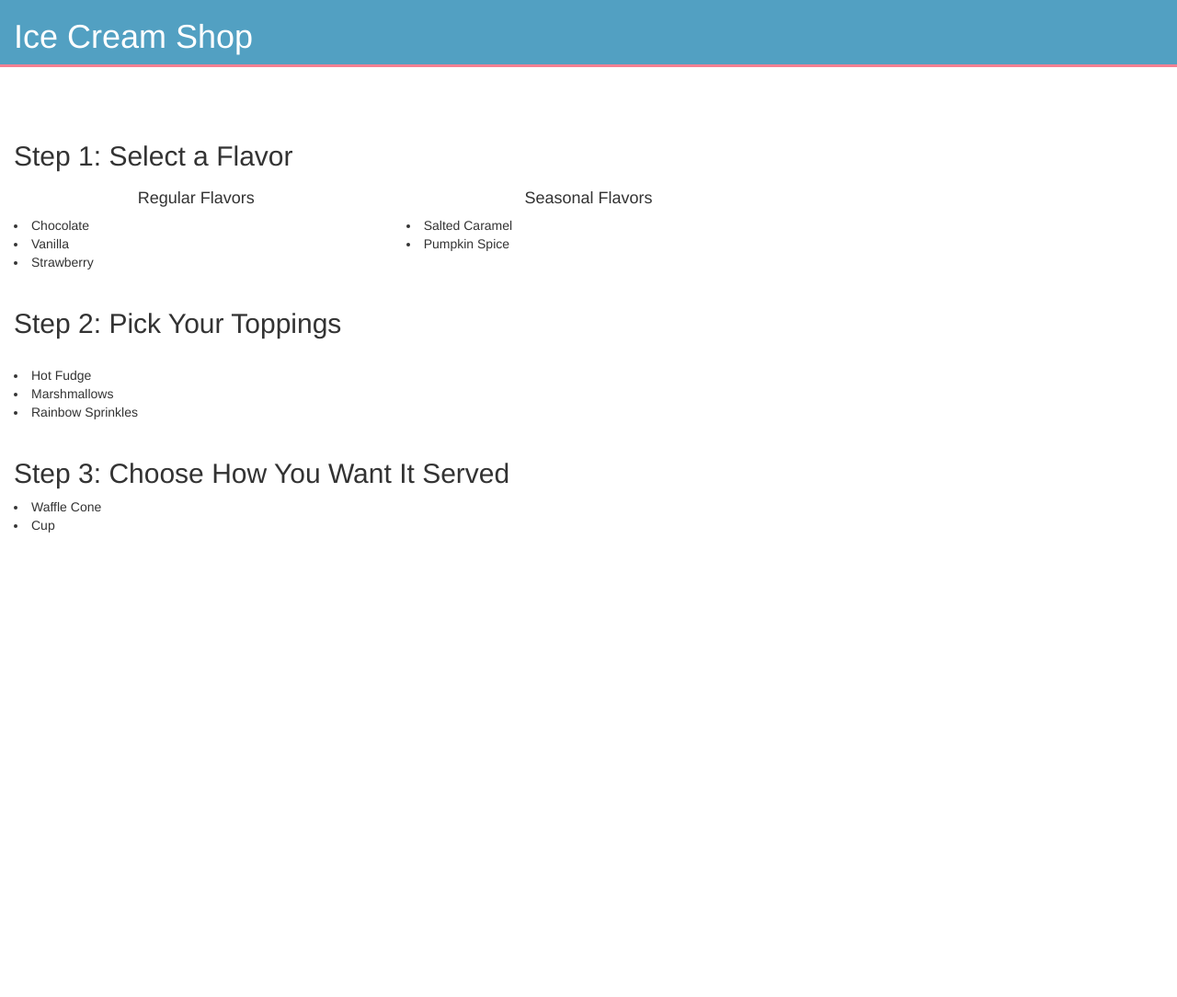
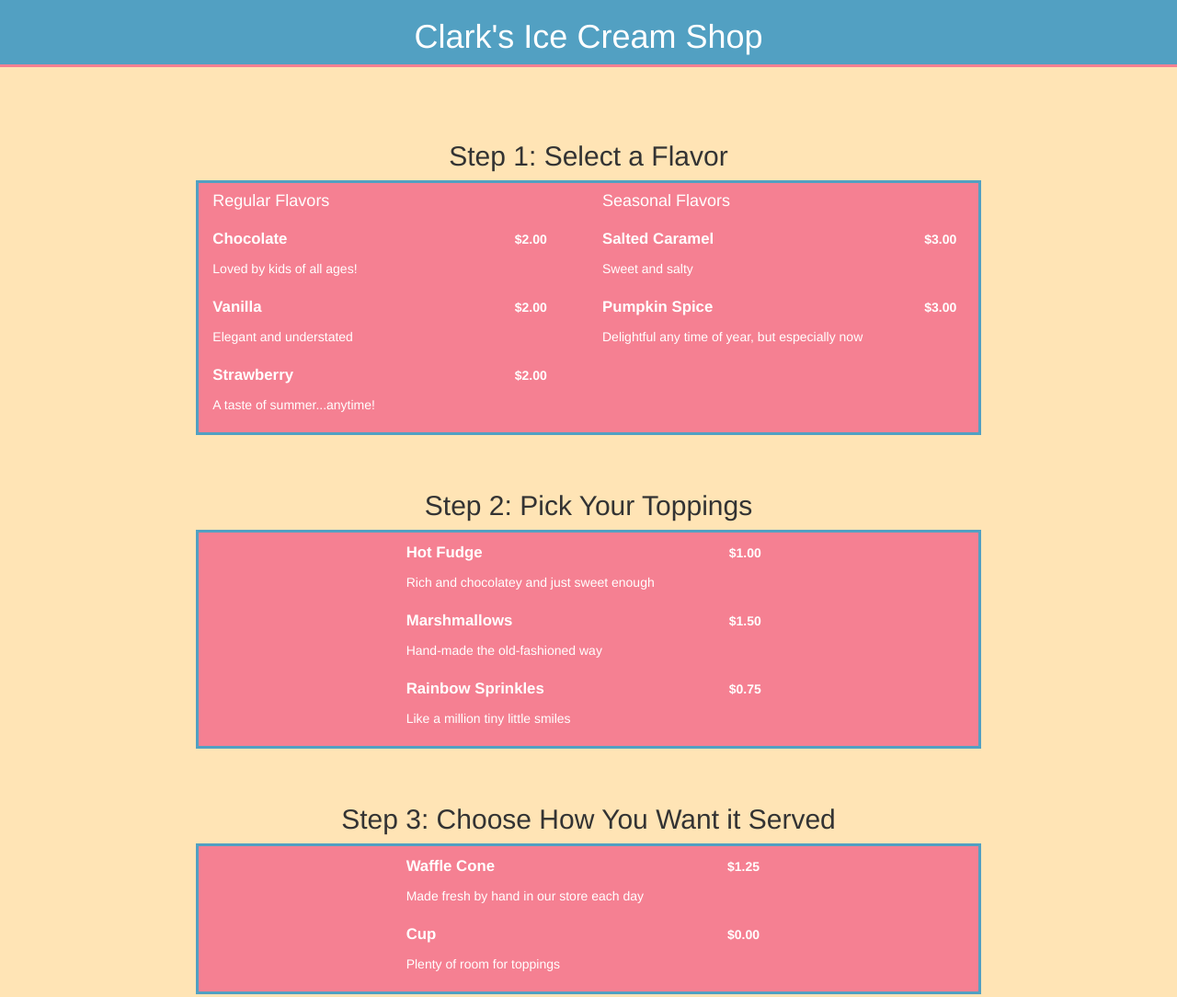
Before and after one commit to clarkmurray/ice-cream-shop-website, a plain HTML site: page app/index.html in a window 1280 px wide. Shown: the top 1084 px of the page at 92% size. Before the commit the page ends 800 px from the top, so only its background shows below. Drawn offline with nearby package versions, Linux system fonts and the light colour scheme.

Commit message:
MVP with much better styling

```diff
--- a/app/index.html
+++ b/app/index.html
@@ -1,7 +1,7 @@
 <!DOCTYPE html>
 <html>
 <head>
-	<title>Ice Cream Shop</title>
+	<title>Clark's Ice Cream Shop</title>
 	<link rel="stylesheet" href="https://maxcdn.bootstrapcdn.com/bootstrap/3.3.7/css/bootstrap.min.css" integrity="sha384-BVYiiSIFeK1dGmJRAkycuHAHRg32OmUcww7on3RYdg4Va+PmSTsz/K68vbdEjh4u" crossorigin="anonymous">
 
 	<script src="https://code.jquery.com/jquery-3.2.1.min.js" integrity="sha256-hwg4gsxgFZhOsEEamdOYGBf13FyQuiTwlAQgxVSNgt4=" crossorigin="anonymous"></script>
@@ -13,46 +13,75 @@
 <body class="container">
 	<div class="row">
 		<div class="col-xs-12 header">
-			<h1>Ice Cream Shop</h1>
+			<h1>Clark's Ice Cream Shop</h1>
 		</div>
 	</div>
 	<br />
 	<br />
 	<br />
 	<div class="row">
-		<div class="col-xs-8">
+		<div class="col-xs-2"></div>
+		<div class="col-xs-8 text-center">
 			<h2>Step 1: Select a Flavor</h2>
 		</div>
+		<div class="col-xs-2"></div>
 	</div>
-	<div class="row">
-		<div class="col-xs-4" id="regular">
+	<div class="row is-flex">
+		<div class="col-xs-2"></div>
+		<div class="col-xs-4 pickFlavor pick-left">
 			<h4>Regular Flavors</h4>
+			<table id="regular">
+			</table>
 		</div>
-		<div class="col-xs-4" id="seasonal">
+		<div class="col-xs-4 pickFlavor pick-right">
 			<h4>Seasonal Flavors</h4>
+			<table id="seasonal"></table>
 		</div>
+		<div class="col-xs-2"></div>
 	</div>
 	<br />
+	<br />
 	<div class="row">
-		<div class="col-xs-8">
+		<div class="col-xs-2"></div>
+		<div class="col-xs-8 text-center">
 			<h2>Step 2: Pick Your Toppings</h2>
 		</div>
+		<div class="col-xs-2"></div>
+	</div>
+	<div class="row is-flex">
+		<div class="col-xs-2"></div>
+		<div class="col-xs-2 pickTopping pick-left">&nbsp;</div>
+		<div class="col-xs-4 pickTopping">
+			<table id="toppings"></table>
+		</div>
+		<div class="col-xs-2 pickTopping pick-right">&nbsp;</div>
+		<div class="col-xs-2"></div>
 	</div>
 	<br />
+	<br />
 	<div class="row">
-		<div class="col-xs-8" id="toppings">
+		<div class="col-xs-2"></div>
+		<div class="col-xs-8 text-center">
+			<h2>Step 3: Choose How You Want it Served</h2>
 		</div>
+		<div class="col-xs-2"></div>
+	</div>
+	<div class="row is-flex">
+		<div class="col-xs-2"></div>
+		<div class="col-xs-2 pickServing pick-left"></div>
+		<div class="col-xs-4 pickServing">
+			<table id="servingoptions"></table>
+		</div>
+		<div class="col-xs-2 pickServing pick-right"></div>
+		<div class="col-xs-2"></div>
 	</div>
 	<br />
-	<div class="row">
-		<div class="col-xs-8">
-		<h2>Step 3: Choose How You Want It Served</h2>
-		</div>
-	</div>
-	<div class="row">
-		<div class="col-xs-8" id="serving">
-		</div>
-	</div>
+	<br />
+	<br />
+	<footer>
+		<p>&copy; 2017 Clark's Ice Cream Shop</p>
+	</footer>
+
 
 
 
--- a/app/main.js
+++ b/app/main.js
@@ -84,30 +84,59 @@ var products = {
 
 };
 
-for (i=0; i < products.regularflavors.length; i++) {
-  var node = document.createElement("LI");
-  var textnode = document.createTextNode(products.regularflavors[i].name);
-  node.appendChild(textnode);
-  regular.appendChild(node);
+for (i = products.regularflavors.length - 1; i >= 0 ; i--) {
+    var table = document.getElementById("regular");
+    var row1 = table.insertRow(0);
+    var flavorName = row1.insertCell(0);
+    var flavorPrice = row1.insertCell(1);
+    var row2 = table.insertRow(1);
+    var flavorDescription = row2.insertCell(0);
+    var emptyRow = table.insertRow(2);
+    var lineBreak = emptyRow.insertCell(0);
+    flavorName.innerHTML = "<span class='flavorName'>" + products.regularflavors[i].name + "</span";
+    flavorPrice.innerHTML = "<span class='flavorPrice'>" + "$" + products.regularflavors[i].price + "</span>";
+    flavorDescription.innerHTML ="<span class='flavorDescription'>" + products.regularflavors[i].description + "</span>";
+
+}
+
+for (i = products.seasonalflavors.length - 1; i >= 0; i--) {
+    var table = document.getElementById("seasonal");
+    var row1 = table.insertRow(0);
+    var flavorName = row1.insertCell(0);
+    var flavorPrice = row1.insertCell(1);
+    var row2 = table.insertRow(1);
+    var flavorDescription = row2.insertCell(0);
+    var emptyRow = table.insertRow(2);
+    var lineBreak = emptyRow.insertCell(0);
+    flavorName.innerHTML = "<span class='flavorName'>" + products.seasonalflavors[i].name + "</span";
+    flavorPrice.innerHTML = "<span class='flavorPrice'>" + "$" + products.seasonalflavors[i].price + "</span>";
+    flavorDescription.innerHTML ="<span class='flavorDescription'>" + products.seasonalflavors[i].description + "</span>";
 };
 
-for (i=0; i < products.seasonalflavors.length; i++) {
-    var node = document.createElement("LI");
-    var textnode = document.createTextNode(products.seasonalflavors[i].name);
-    node.appendChild(textnode);
-    seasonal.appendChild(node);
+for (i = products.Toppings.length - 1; i >= 0; i--) {
+    var table = document.getElementById("toppings");
+    var row1 = table.insertRow(0);
+    var flavorName = row1.insertCell(0);
+    var flavorPrice = row1.insertCell(1);
+    var row2 = table.insertRow(1);
+    var flavorDescription = row2.insertCell(0);
+    var emptyRow = table.insertRow(2);
+    var lineBreak = emptyRow.insertCell(0);
+    flavorName.innerHTML = "<span class='flavorName'>" + products.Toppings[i].name + "</span";
+    flavorPrice.innerHTML = "<span class='flavorPrice'>" + "$" + products.Toppings[i].price + "</span>";
+    flavorDescription.innerHTML ="<span class='flavorDescription'>" + products.Toppings[i].description + "</span>";
 };
 
-for (i=0; i < products.servingoptions.length; i++) {
-    var node = document.createElement("LI");
-    var textnode = document.createTextNode(products.servingoptions[i].name);
-    node.appendChild(textnode);
-    serving.appendChild(node);
+for (i = products.servingoptions.length - 1; i >= 0; i--) {
+    var table = document.getElementById("servingoptions");
+    var row1 = table.insertRow(0);
+    var flavorName = row1.insertCell(0);
+    var flavorPrice = row1.insertCell(1);
+    var row2 = table.insertRow(1);
+    var flavorDescription = row2.insertCell(0);
+    var emptyRow = table.insertRow(2);
+    var lineBreak = emptyRow.insertCell(0);
+    flavorName.innerHTML = "<span class='flavorName'>" + products.servingoptions[i].name + "</span";
+    flavorPrice.innerHTML = "<span class='flavorPrice'>" + "$" + products.servingoptions[i].price + "</span>";
+    flavorDescription.innerHTML ="<span class='flavorDescription'>" + products.servingoptions[i].description + "</span>";
 };
-
-for (i=0; i < products.Toppings.length; i++) {
-    var node = document.createElement("LI");
-    var textnode = document.createTextNode(products.Toppings[i].name);
-    node.appendChild(textnode);
-    toppings.appendChild(node);
-};
--- a/app/style.css
+++ b/app/style.css
@@ -1,9 +1,18 @@
 .container {
 	width: 100%;
+	background-color: moccasin;
 }
 
-h4 {
+h1 {
 	text-align: center;
+}
+
+.flavorName, .flavorPrice {
+	font-weight: bold;
+	border-spacing: 10px;
+}
+.flavorName {
+	font-size: 120%;
 }
 
 .header {
@@ -11,3 +20,64 @@ h4 {
 	color: white;
 	border-bottom: 3px solid #F58092;
 }
+
+table {
+	border-collapse: separate;
+	border-spacing: 0px 10px;
+
+}
+
+.pickFlavor, .pickTopping, .pickServing {
+	border-top: 3px solid #52A0C2;
+	border-bottom: 3px solid #52A0C2;
+	background-color: #F58092;
+	color: white;
+}
+
+.pick-left {
+	border-left: 3px solid #52A0C2;
+}
+
+.pick-right {
+	border-right: 3px solid #52A0C2;
+}
+
+footer {
+	text-align: center;
+}
+
+.row.is-flex {
+    display: flex;
+    flex-wrap: wrap;
+}
+.row.is-flex > [class*='col-'] {
+    display: flex;
+    flex-direction: column;
+}
+
+/*
+* And with max cross-browser enabled.
+* Nobody should ever write this by hand.
+* Use a preprocesser with autoprefixing.
+*/
+.row.is-flex {
+    display: -webkit-box;
+    display: -webkit-flex;
+    display: -ms-flexbox;
+    display: flex;
+    -webkit-flex-wrap: wrap;
+    -ms-flex-wrap: wrap;
+    flex-wrap: wrap;
+}
+
+.row.is-flex > [class*='col-'] {
+    display: -webkit-box;
+    display: -webkit-flex;
+    display: -ms-flexbox;
+    display: flex;
+    -webkit-box-orient: vertical;
+    -webkit-box-direction: normal;
+    -webkit-flex-direction: column;
+    -ms-flex-direction: column;
+    flex-direction: column;
+}
```
Also changed, not shown: requirements.md (+5 -4 lines).
